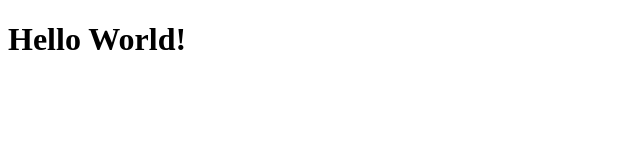
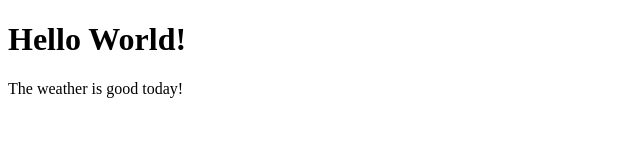
Before and after one commit to LeraNemankova/first_project, a plain HTML site: page index.html in a window 1280 px wide. Shown: the whole page, without its empty margins (0-640 px from the left). Drawn offline with Linux system fonts and the light colour scheme.

Commit message:
Update index.html
add new tag
12^48 15.02

```diff
--- a/index.html
+++ b/index.html
@@ -7,5 +7,6 @@
 </head>
 <body>
     <h1>Hello World!</h1>
+    <p>The weather is good today!</p>
 </body>
 </html>
```
